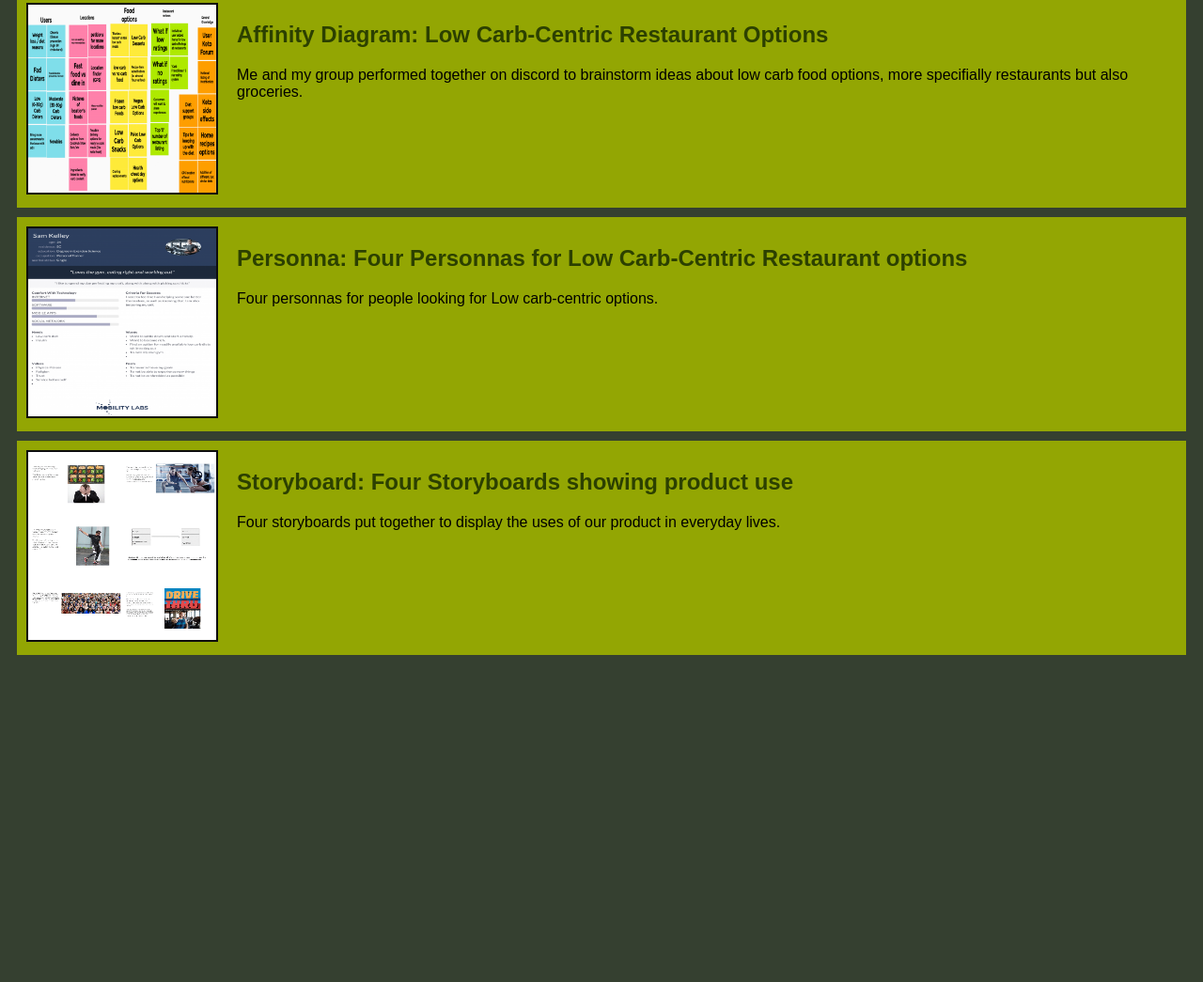
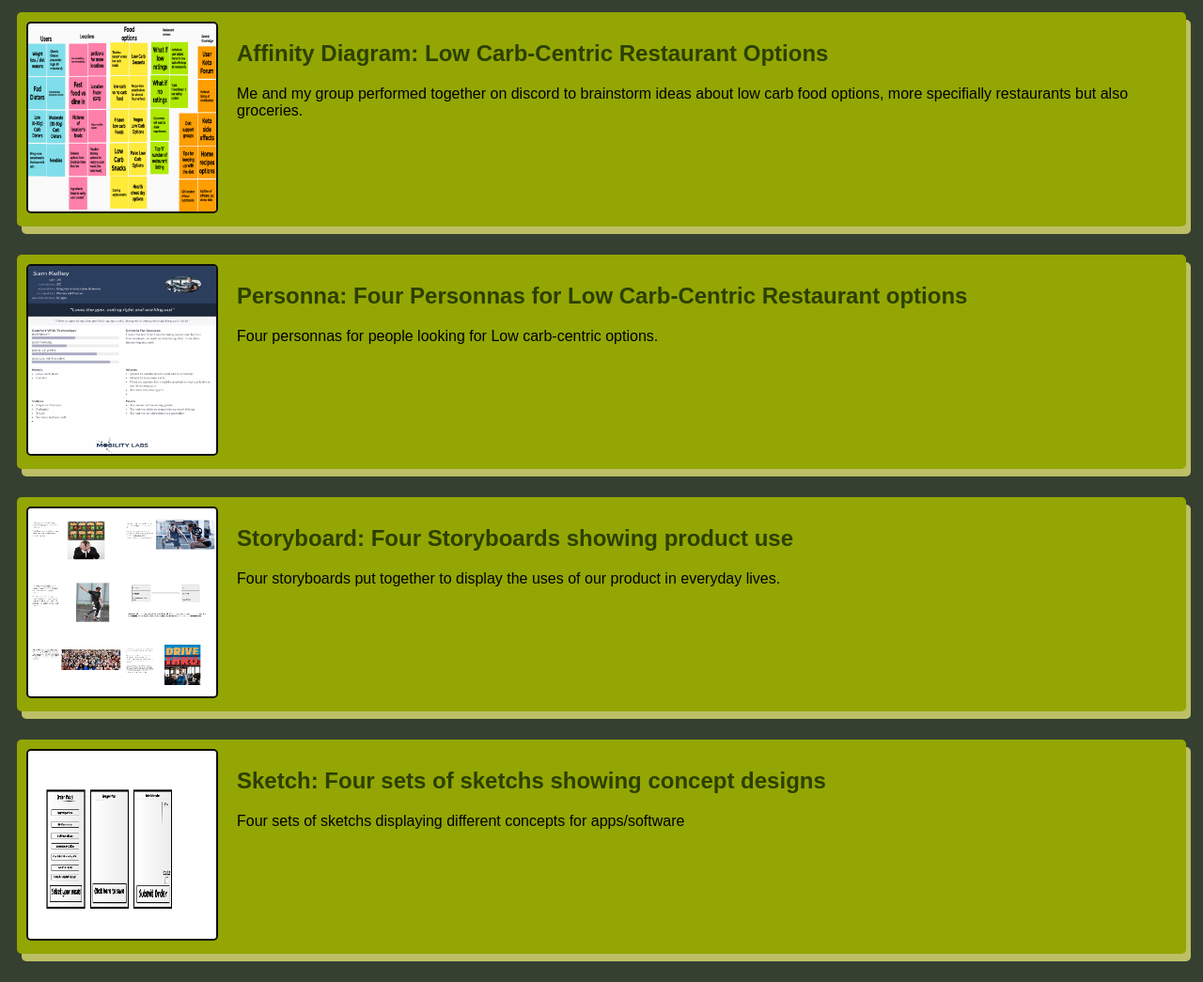
Before and after one commit to skelley5827/skelley5827.github.io, a plain HTML site: page index.html in a window 1280 px wide. Shown: the part 271-1316 px from the top of the page at 94% size. Before the commit the page ends 978 px from the top, so only its background shows below. Drawn offline with Linux system fonts and the light colour scheme.

Commit message:
Add files via upload

```diff
--- a/index.html
+++ b/index.html
@@ -64,3 +64,17 @@
 
             </section>
         </section>
+
+   <!-- Sketching Assignment -->
+   <section class="assignment">
+    <a href="Files/combineAPP.pdf"><img src="IMG/Appresized.png"></a>
+    <section class="ass-details">
+        <a href="files/combineAPP.pdf"><h2>Sketch: Four sets of sketchs showing concept designs</h2></a>
+        <p>
+            Four sets of sketchs displaying different concepts for apps/software
+
+        </p>
+
+
+    </section>
+</section>
--- a/styles.css
+++ b/styles.css
@@ -7,21 +7,29 @@ body {
     display:flex;
     padding:10px;
     margin:10px;
+    margin-bottom: 30px;
     background: #93A603;
+    border-radius:5px;
+    box-shadow: 5px 8px #BCBF65;
 }
 
 .assignment img {
     width:200px;
     border: 2px solid #0D0D0D;
     margin-right: 20px;
+    border-radius:5px;
 }
 
 hl {
     color: #BCBF65;
-    text-align:center:
+    text-align:center;
 }
 
 a {
     text-decoration:none;
     color: #2C4001;
 }
+
+.assignment a:hover{
+    color:lightgreen;
+}
```
Also changed, not shown: IMG/App-page-1Sam.png (added), IMG/Appresized.png (added), 2 other files.
